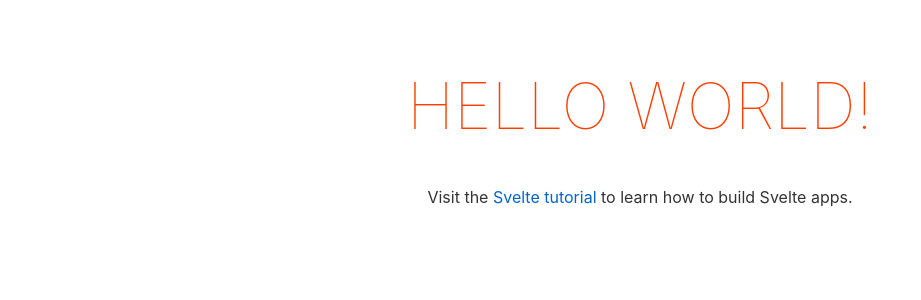
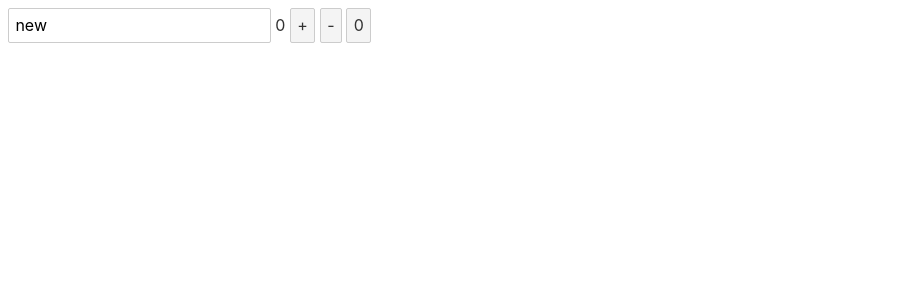
Before and after one commit to matsushimahirotada/MultipleCounter, a Svelte app in the folder svelte-project/: page / in a window 1280 px wide. Shown: the top 300 px of the page, without its empty margins (0-921 px from the left). Built offline with nearby package versions, Linux system fonts and the light colour scheme.

Commit message:
カウント単体仮実装

```diff
--- a/svelte-project/src/App.svelte
+++ b/svelte-project/src/App.svelte
@@ -1,30 +1,40 @@
 <script>
-	export let name;
+	let name = "new";
+	export let count = 0;
+	function ClickInc(){
+		count +=1
+	}
+
+	function ClickDec(){
+		if (count>0){
+			count -=1
+		}
+	}
+
+	function Clickreset(){
+		count=0
+	}
+
 </script>
 
-<main>
-	<h1>Hello {name}!</h1>
-	<p>Visit the <a href="https://svelte.dev/tutorial">Svelte tutorial</a> to learn how to build Svelte apps.</p>
-</main>
+<!-- svelte-ignore non-top-level-reactive-declaration -->
+<div>
+	<input bind:value={name}>
+
+	{count}
+
+	<button on:click={ClickInc}>
+		+
+	</button>
+
+	<button on:click={ClickDec}>
+		-
+	</button>
+
+	<button on:click={Clickreset}>
+		0
+	</button>
+</div>
 
 <style>
-	main {
-		text-align: center;
-		padding: 1em;
-		max-width: 240px;
-		margin: 0 auto;
-	}
-
-	h1 {
-		color: #ff3e00;
-		text-transform: uppercase;
-		font-size: 4em;
-		font-weight: 100;
-	}
-
-	@media (min-width: 640px) {
-		main {
-			max-width: none;
-		}
-	}
 </style>
```
Also changed, not shown: 1 other file (tests, documents, lock files or other folders).
